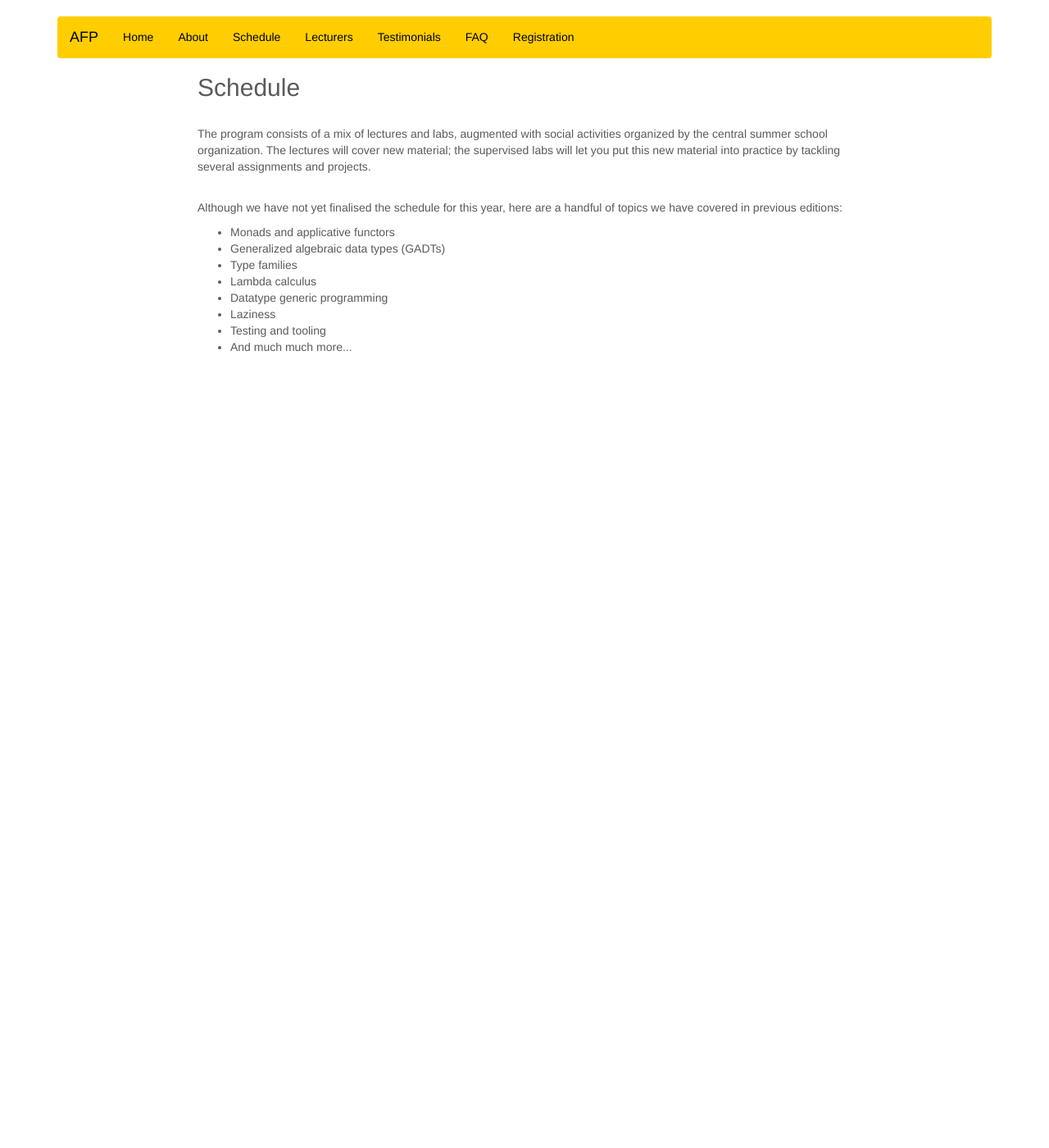
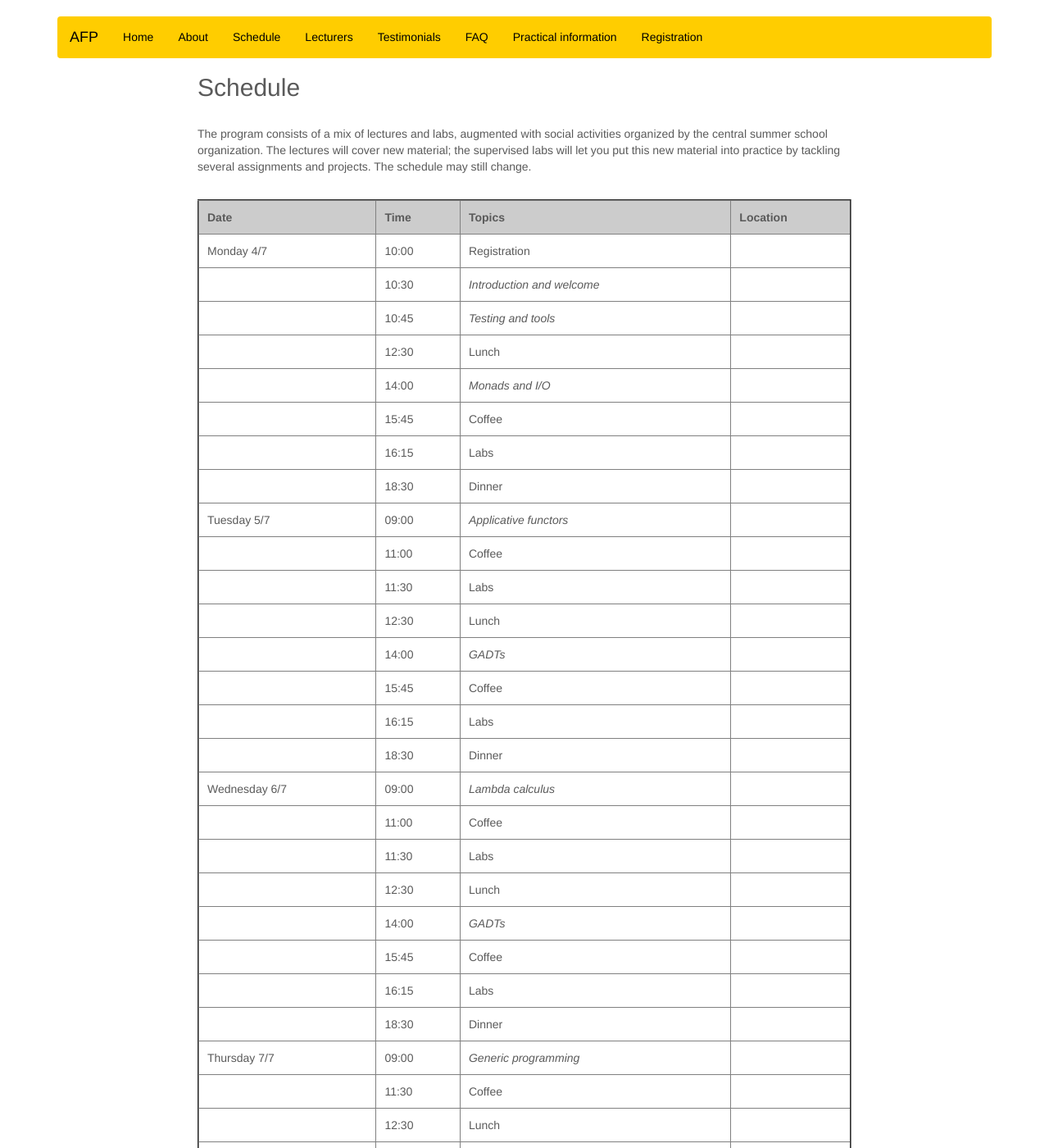
Before and after one commit to uu-afp/uu-afp.github.io, a Jekyll site: the page built from schedule.html, in a window 1280 px wide and 1400 px high. Shown: the whole window at 82% size. Built offline with Jekyll 4.4.1, drawn with Linux system fonts in a browser that asks for light colours; nearby versions of some CDN libraries; some of the changed text lies outside the part shown.

Commit message:
Updated schedule and practical info.

```diff
--- a/_layouts/default.html
+++ b/_layouts/default.html
@@ -46,7 +46,7 @@
                 <li><a href="lecturers.html">Lecturers</a></li>
                 <li><a href="testimonials.html">Testimonials</a></li>
                 <li><a href="faq.html">FAQ</a></li>
-                <!-- <li><a href="practical.html">Practical information</a></li>                 -->
+                <li><a href="practical.html">Practical information</a></li>
                 <li><a href="https://www.utrechtsummerschool.nl/user/register/">Registration</a></li>
               </ul>
             </div>
--- a/schedule.html
+++ b/schedule.html
@@ -13,165 +13,265 @@ social activities organized by the central summer school
 organization. The lectures will cover new material; the supervised
 labs will let you put this new material into practice by tackling
 several assignments and projects.
+
+The schedule may still change.
 </p></br>
 
-<p>Although we have not yet finalised the schedule for this year, here
-  are a handful of topics we have covered in previous editions:</p>
 
-<ul>
-  <li>Monads and applicative functors</li>
-  <li>Generalized algebraic data types (GADTs)</li>
-  <li>Type families</li>
-  <li>Lambda calculus</li>
-  <li>Datatype generic programming</li>
-  <li>Laziness</li>
-  <li>Testing and tooling</li>
-  <li>And much much more...</li>
-</ul>
+  <table cols="4" width="100%" cellpadding="3" border="2">
+    <tr bgcolor="#CCCCCC">
 
-<!-- <p> -->
-<!--   We will try to record the lectures and make them available if you -->
-<!--   cannot attend--for instance, to due time zone constraints. There is -->
-<!--   no requirement to attend (all) the labs or lectures. We've tried to -->
-<!--   offer different labs sessions, depending on what works best for your -->
-<!--   time zone. We will provide practice material to work on during the -->
-<!--   lab sessions and teaching assistants to answer your questions during -->
-<!--   the scheduled hours---feel free to come to as many lab sessions as -->
-<!--   you like! -->
-<!-- </p></br> -->
+      <th>Date</th>
 
-<!-- <p> -->
-<!-- All the times mentioned -->
-<!-- are <a href="https://www.timeanddate.com/worldclock/netherlands/utrecht">local -->
-<!-- times in Utrecht, CEST (UTC/GMT +2)</a>. -->
-<!-- </p></br> -->
+      <th>Time</th>
+
+      <th>Topics</th>
+
+      <th>Location</th>
+
+    </tr>
+
+    <tr>
+      <td>Monday 4/7</td>
+      <td>10:00</td>
+      <td>Registration</td>
+      <td></td>
+    </tr>
+
+    <tr>
+      <td></td>
+      <td>10:30</td>
+      <td><i>Introduction and welcome</i> </td>
+      <td></td>
+    </tr>
 
 
+    <tr>
+      <td></td>
+      <td>10:45</td>
+      <td><i>Testing and tools</i></td>
+      <td> </td>
+    </tr>
+
+    <tr>
+      <td></td>
+      <td>12:30</td>
+      <td>Lunch</td>
+      <td></td>
+    </tr>
+
+    <tr>
+      <td></td>
+      <td>14:00</td>
+      <td><i>Monads and I/O</i></td>
+      <td></td>
+    </tr>
+
+    <tr>
+      <td></td>
+      <td>15:45</td>
+      <td>Coffee</td>
+      <td></td>
+    </tr>
+
+    <tr>
+      <td></td>
+      <td>16:15</td>
+      <td>Labs</td>
+      <td></td>
+    </tr>
+
+    <tr>
+      <td></td>
+      <td>18:30</td>
+      <td>Dinner</td>
+      <td></td>
+    </tr>
 
 
-<!--   <table cols="4" width="100%" cellpadding="3" border="2"> -->
-<!--     <tr bgcolor="#CCCCCC"> -->
+    <tr>
+      <td>Tuesday 5/7</td>
+      <td>09:00</td>
+      <td><i>Applicative functors</i></td>
+      <td></td>
+    </tr>
 
-<!--       <th>Date</th> -->
+    <tr>
+      <td></td>
+      <td>11:00</td>
+      <td>Coffee</td>
+      <td></td>
+    </tr>
 
-<!--       <th>Time</th> -->
+    <tr>
+      <td></td>
+      <td>11:30</td>
+      <td>Labs</td>
+      <td></td>
+    </tr>
 
-<!--       <th>Topics</th> -->
+    <tr>
+      <td></td>
+      <td>12:30</td>
+      <td>Lunch</td>
+      <td></td>
+    </tr>
 
-<!--       <th>Location</th> -->
+    <tr>
+      <td></td>
+      <td>14:00</td>
+      <td><i>GADTs</i></td>
+      <td></td>
+    </tr>
 
-<!--     </tr> -->
+    <tr>
+      <td></td>
+      <td>15:45</td>
+      <td>Coffee</td>
+      <td></td>
+    </tr>
 
-<!--     <tr> -->
-<!--       <td>Monday 5/7</td> -->
-<!--       <td>14:00 - 16:30</td> -->
-<!--       <td><i>Welcome: monads & applicative functors</i></td> -->
-<!--       <td>Teams</td> -->
-<!--     </tr> -->
+    <tr>
+      <td></td>
+      <td>16:15</td>
+      <td>Labs</td>
+      <td></td>
+    </tr>
 
-<!--     <tr> -->
-<!--       <td></td> -->
-<!--       <td>17:00 - 19:00</td> -->
-<!--       <td>Labs</td> -->
-<!--       <td>Gather.town</td> -->
-<!--     </tr> -->
-
-<!--     <tr> -->
-<!--       <td>Tuesday 6/7</td> -->
-<!--       <td>12:00 - 13:30</td> -->
-<!--       <td>Labs</td> -->
-<!--       <td>Gather.town </td> -->
-<!--     </tr> -->
-
-<!--     <tr> -->
-<!--       <td></td> -->
-<!--       <td>14:00 - 16:30</td> -->
-<!--       <td><i>GADTs & lambda calculus</i></td> -->
-<!--       <td>Teams </td> -->
-<!--     </tr> -->
+    <tr>
+      <td></td>
+      <td>18:30</td>
+      <td>Dinner</td>
+      <td></td>
+    </tr>
 
 
-<!--     <tr> -->
-<!--       <td></td> -->
-<!--       <td>17:00 - 19:00</td> -->
-<!--       <td>Labs</td> -->
-<!--       <td>Gather.town</td> -->
-<!--     </tr> -->
+    <tr>
+      <td>Wednesday 6/7</td>
+      <td>09:00</td>
+      <td><i>Lambda calculus</i></td>
+      <td></td>
+    </tr>
 
-<!--     <tr> -->
-<!--       <td>Wednesday 7/7</td> -->
-<!--       <td>12:00 - 13:30</td> -->
-<!--       <td>Labs</td> -->
-<!--       <td>Gather.town </td> -->
-<!--     </tr> -->
+    <tr>
+      <td></td>
+      <td>11:00</td>
+      <td>Coffee</td>
+      <td></td>
+    </tr>
 
-<!--     <tr> -->
-<!--       <td></td> -->
-<!--       <td>14:00 - 16:30</td> -->
-<!--       <td><i>Type families</i></td> -->
-<!--       <td>Teams </td> -->
-<!--     </tr> -->
+    <tr>
+      <td></td>
+      <td>11:30</td>
+      <td>Labs</td>
+      <td></td>
+    </tr>
 
+    <tr>
+      <td></td>
+      <td>12:30</td>
+      <td>Lunch</td>
+      <td></td>
+    </tr>
 
-<!--     <tr> -->
-<!--       <td></td> -->
-<!--       <td>17:00 - 19:00</td> -->
-<!--       <td>Labs</td> -->
-<!--       <td>Gather.town</td> -->
-<!--     </tr> -->
+    <tr>
+      <td></td>
+      <td>14:00</td>
+      <td><i>GADTs</i></td>
+      <td></td>
+    </tr>
 
+    <tr>
+      <td></td>
+      <td>15:45</td>
+      <td>Coffee</td>
+      <td></td>
+    </tr>
 
-<!--     <tr> -->
-<!--       <td>Thursday 8/7</td> -->
-<!--       <td>12:00 - 13:30</td> -->
-<!--       <td>Labs</td> -->
-<!--       <td>Gather.town </td> -->
-<!--     </tr> -->
+    <tr>
+      <td></td>
+      <td>16:15</td>
+      <td>Labs</td>
+      <td></td>
+    </tr>
 
-<!--     <tr> -->
-<!--       <td></td> -->
-<!--       <td>14:00 - 16:30</td> -->
-<!--       <td><i>Generic programming</i></td> -->
-<!--       <td>Teams </td> -->
-<!--     </tr> -->
+    <tr>
+      <td></td>
+      <td>18:30</td>
+      <td>Dinner</td>
+      <td></td>
+    </tr>
 
+    <tr>
+      <td>Thursday 7/7</td>
+      <td>09:00</td>
+      <td><i>Generic programming</i></td>
+      <td></td>
+    </tr>
 
-<!--     <tr> -->
-<!--       <td></td> -->
-<!--       <td>17:00 - 19:00</td> -->
-<!--       <td>Labs</td> -->
-<!--       <td>Gather.town</td> -->
-<!--     </tr> -->
+    <tr>
+      <td></td>
+      <td>11:30</td>
+      <td>Coffee</td>
+      <td></td>
+    </tr>
 
+    <tr>
+      <td></td>
+      <td>12:30</td>
+      <td>Lunch</td>
+      <td></td>
+    </tr>
 
-<!--     <tr> -->
-<!--       <td>Friday 9/7</td> -->
-<!--       <td>12:00 - 13:30</td> -->
-<!--       <td>Labs</td> -->
-<!--       <td>Gather.town </td> -->
-<!--     </tr> -->
+    <tr>
+      <td></td>
+      <td>14:00</td>
+      <td><i>Accelerate</i></td>
+      <td></td>
+    </tr>
 
-<!--     <tr> -->
-<!--       <td></td> -->
-<!--       <td>14:00 - 15:00</td> -->
-<!--       <td><i>Mu - Alejandro Serrano Mena</i></td> -->
-<!--       <td>Teams </td> -->
-<!--     </tr> -->
+    <tr>
+      <td></td>
+      <td>15:45</td>
+      <td>Coffee</td>
+      <td></td>
+    </tr>
 
-<!--     <tr> -->
-<!--       <td></td> -->
-<!--       <td>15:00 - 16:00</td> -->
-<!--       <td><i>Accelerate - David van Balen</i></td> -->
-<!--       <td>Teams </td> -->
-<!--     </tr> -->
+    <tr>
+      <td></td>
+      <td>16:15</td>
+      <td>Labs</td>
+      <td></td>
+    </tr>
 
-<!--     <tr> -->
-<!--       <td></td> -->
-<!--       <td>16:00</td> -->
-<!--       <td>Closure</td> -->
-<!--       <td>Teams</td> -->
-<!--     </tr>     -->
+    <tr>
+      <td></td>
+      <td>18:30</td>
+      <td>Industrial reception</td>
+      <td></td>
+    </tr>
 
-<!--   </table> -->
+    <tr>
+      <td>Friday 30/8</td>
+      <td>10:00</td>
+      <td><i>Guest lecture</i></td>
+      <td></td>
+    </tr>
+
+    <tr>
+      <td></td>
+      <td>12:00</td>
+      <td>Closure</td>
+      <td></td>
+    </tr>
+
+    <tr>
+      <td></td>
+      <td>12:30</td>
+      <td>Lunch</td>
+      <td></td>
+    </tr>
+
+  </table>
 
 </div>
```
Also changed, not shown: practical.html (+28 -34 lines).
